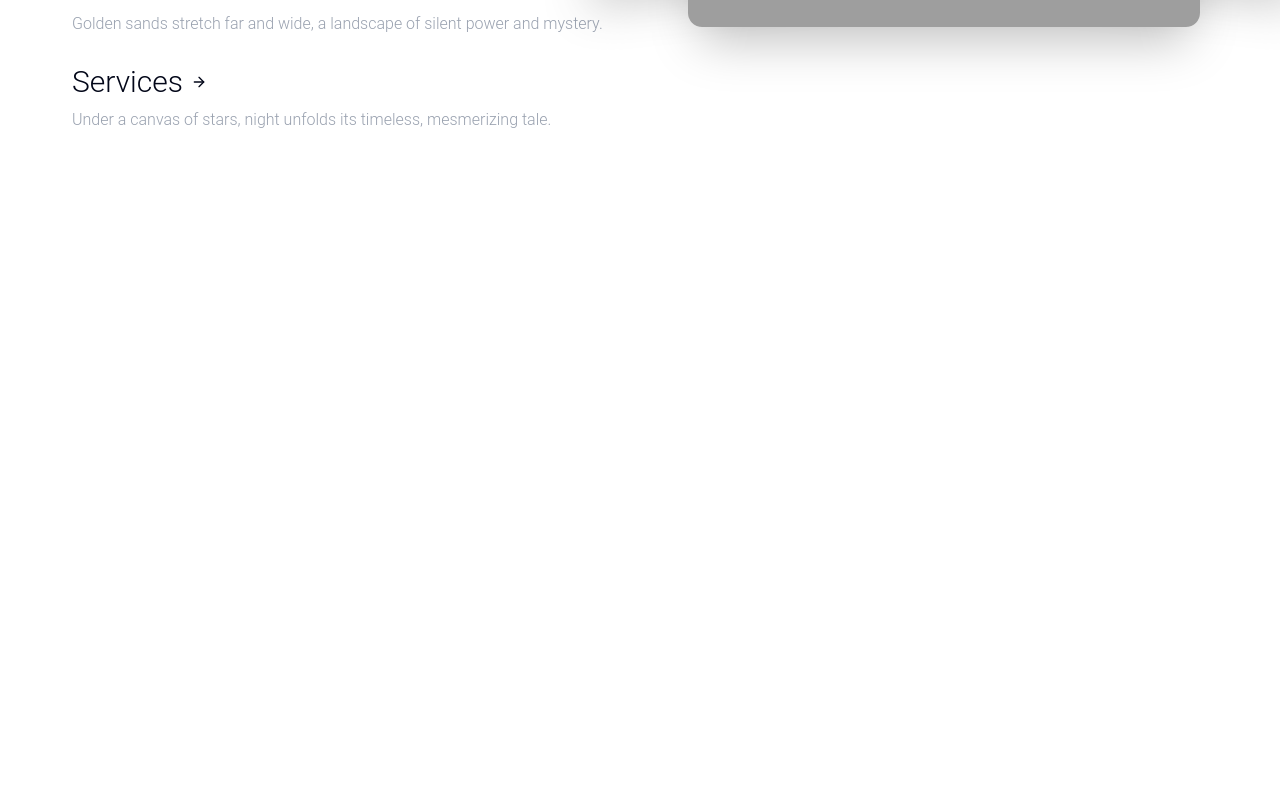
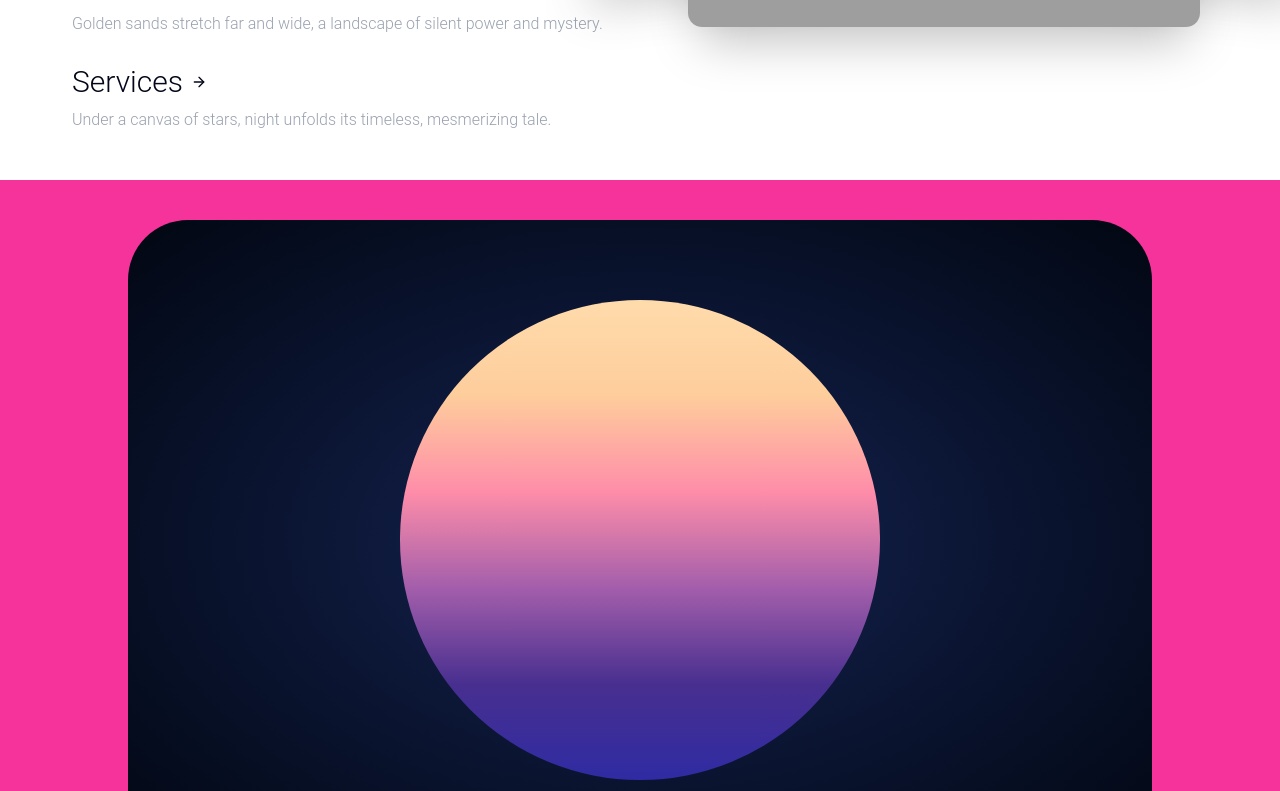
Before and after one commit to AstronautGuy/DevolveStudio, a Next.js app: page / in a window 1280 px wide. Shown: the part 2006-2797 px from the top of the page. Before the commit the page ends 2186 px from the top, so only its background shows below. Built offline with nearby package versions, Linux system fonts and the light colour scheme; grey boxes are pictures that could not be loaded.

Commit message:
gsap added

```diff
--- a/package.json
+++ b/package.json
@@ -13,6 +13,7 @@
     "@radix-ui/react-slot": "^1.2.3",
     "class-variance-authority": "^0.7.1",
     "clsx": "^2.1.1",
+    "gsap": "^3.13.0",
     "lucide-react": "^0.511.0",
     "motion": "^12.15.0",
     "next": "15.3.3",
--- a/src/app/layout.tsx
+++ b/src/app/layout.tsx
@@ -15,7 +15,7 @@ export default function RootLayout({
   return (
     <html lang="en">
       <body>
-      <Header />
+      {/*<Header />*/}
         {children}
       </body>
     </html>
--- a/src/app/page.tsx
+++ b/src/app/page.tsx
@@ -3,6 +3,8 @@ import { ArrowRight } from 'lucide-react';
 import Hero from '@/components/Hero';
 import EmailSection from '@/components/EmailSection';
 import CardsSection from '@/components/CardSection';
+import PageSection from '@/components/PageSection';
+import GSAPScrollSection from "@/components/GSAPScrollSection";
 
 export default function Home() {
     return (
@@ -49,6 +51,8 @@ export default function Home() {
                 </div>
             </section>
             <CardsSection />
+            <PageSection />
+            <GSAPScrollSection />
         </>
     );
 }
--- /dev/null
+++ b/src/components/GSAPScrollSection.tsx
@@ -0,0 +1,62 @@
+'use client';
+
+import { gsap } from "gsap";
+import { ScrollTrigger } from "gsap/ScrollTrigger";
+import { useEffect, useRef } from "react";
+
+gsap.registerPlugin(ScrollTrigger);
+
+export default function GSAPScrollSection() {
+    const sectionRef = useRef(null);
+
+    useEffect(() => {
+        const ctx = gsap.context(() => {
+            const tl = gsap.timeline({
+                scrollTrigger: {
+                    trigger: sectionRef.current,
+                    start: "top top",
+                    end: "+=3000",
+                    scrub: true,
+                    pin: true,
+                },
+            });
+
+            // Slide "One" in from left
+            tl.from(".step.one", {
+                x: "-100vw",
+                opacity: 0,
+                duration: 1,
+                ease: "power4.out",
+            });
+
+            // Slide "Two" in from right, overlapping timeline for smoothness
+            tl.from(".step.two", {
+                x: "100vw",
+                opacity: 0,
+                duration: 1,
+                ease: "power4.out",
+            }, "<"); // "<" means start at same time as previous animation ends
+
+            // Slide "Three" in from bottom with fade
+            tl.from(".step.three", {
+                y: "100vh",
+                opacity: 0,
+                duration: 1,
+                ease: "power4.out",
+            }, "<");
+        }, sectionRef);
+
+        return () => ctx.revert();
+    }, []);
+
+    return (
+        <section
+            ref={sectionRef}
+            className="relative h-[100vh] flex flex-col justify-center items-center gap-8"
+        >
+            <div className="step one text-6xl text-black">One</div>
+            <div className="step two text-6xl text-black">Two</div>
+            <div className="step three text-6xl text-black">Three</div>
+        </section>
+    );
+}
--- /dev/null
+++ b/src/components/PageSection.tsx
@@ -0,0 +1,24 @@
+export default function PageSection() {
+    return(
+        <section className="h-[90vh] w-screen bg-pink-500 flex items-center justify-center">
+            <div className="h-[80vh] w-[80vw] bg-radial to-gray-950 from-blue-950 rounded-[60px] flex items-center justify-center">
+                <div
+                    style={{
+                        background: `
+                        linear-gradient(
+                        to bottom,
+                        #ffdbab 0%,
+                        #fecd9c 20%,
+                        #fe8da9 40%,
+                        #a35eab 60%,
+                        #482f8f 80%,
+                        #2f2ba3 100%
+                        )
+                        `,
+                    }}
+                    className="h-120 w-120 rounded-full">
+                </div>
+            </div>
+        </section>
+    );
+}
```
Also changed, not shown: 1 other file (tests, documents, lock files or other folders).
